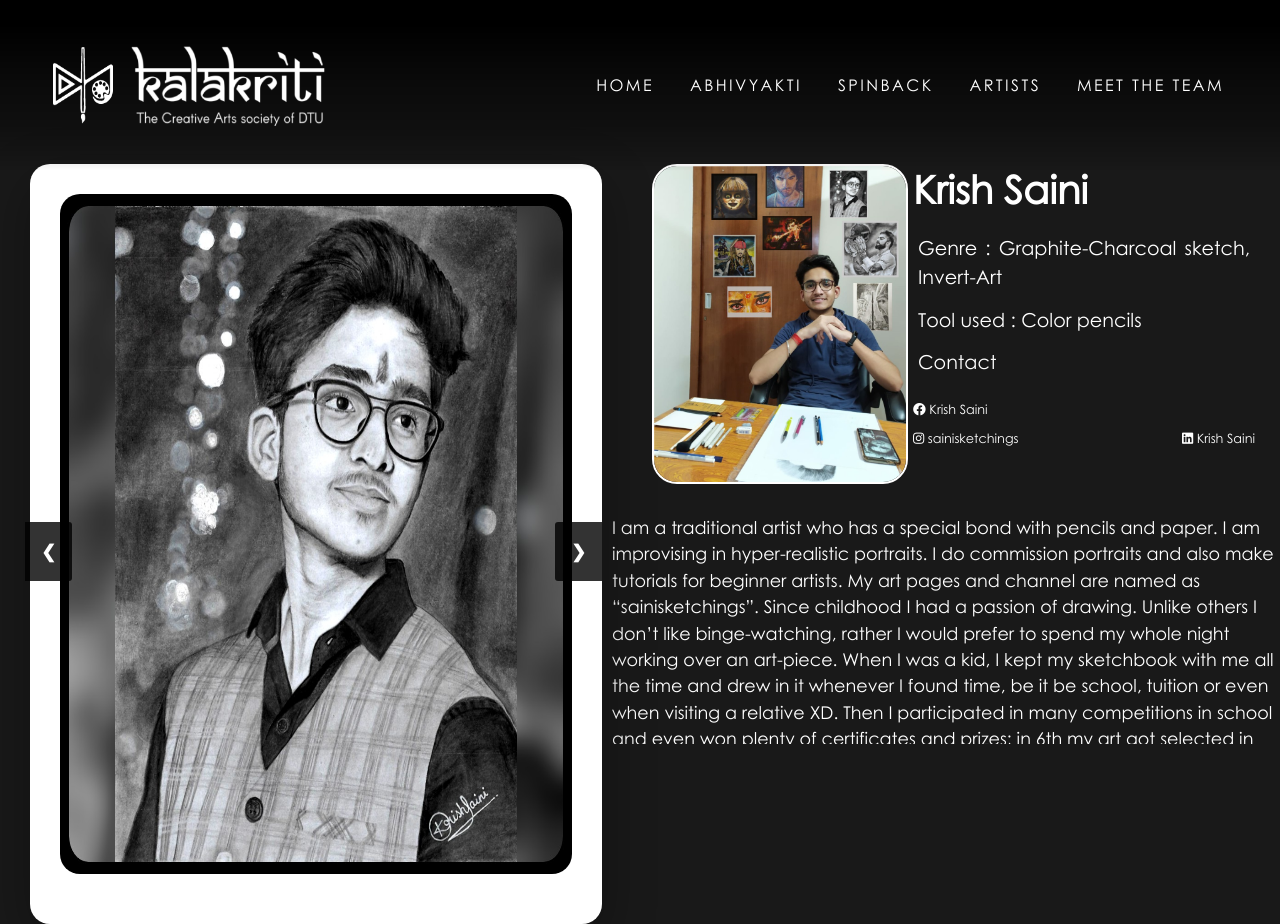
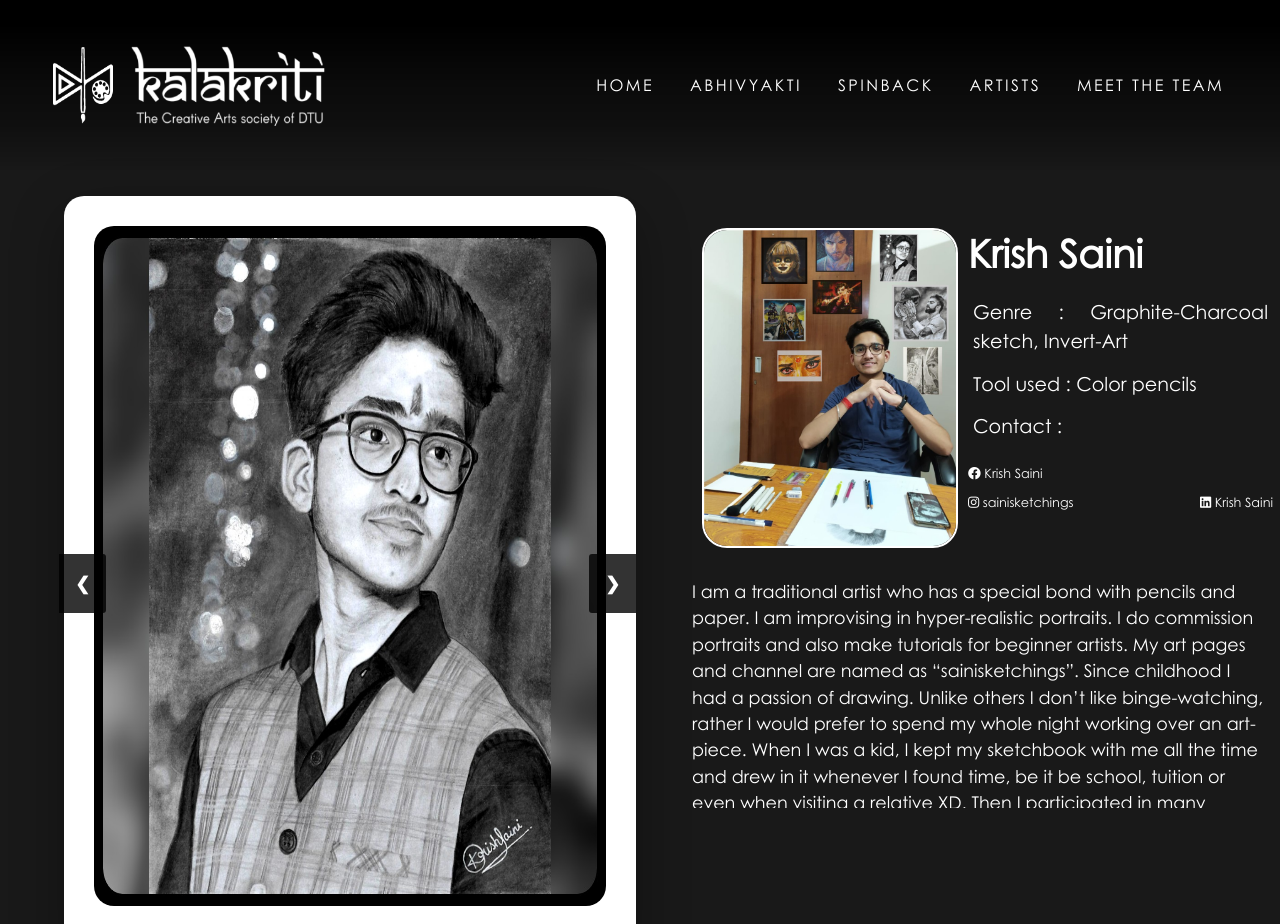
Before and after one commit to dhruvm14-zz/KalakritiWebsite, a plain HTML site: page Artist/Krish/portfolio.html in a window 1280 px wide. Shown: the top 924 px of the page. Drawn offline with nearby package versions, Linux system fonts and the light colour scheme.

Commit message:
Fixing Padding Issue Portfolio

```diff
--- a/Artist/Krish/portfolio.html
+++ b/Artist/Krish/portfolio.html
@@ -30,7 +30,7 @@
       crossorigin="anonymous"
     />
     <link rel="stylesheet" href="../../styles.css" />
-    <link rel="stylesheet" href="../artist3.css" />
+    <link rel="stylesheet" href="../artist4.css" />
     <link rel="stylesheet" href="../../artists1.css" />
   </head>
   <body>
@@ -120,7 +120,7 @@
                 </p>
 
                 <div class="artist-contact">
-                  <p>Contact</p>
+                  <p>Contact :</p>
                   <div class="social-accounts">
                     <a
                       href="https://www.facebook.com/krish.saini.716"
--- a/Artist/artist3.css
+++ b/Artist/artist4.css
@@ -10,6 +10,7 @@
   flex-direction: row;
   margin: 30px;
   margin-top: 8vh;
+  padding-top: 5%;
   width: 100vw;
   height: 120vh;
 }
@@ -111,7 +112,9 @@ body {
 .profile-container {
   display: flex;
   flex-direction: column;
-  width: 65vw;
+  width: 50vw;
+  padding-left: 12px;
+  padding-right: 12px;
   /* position: absolute;
   top: 180px;
   left: 770px; */
@@ -120,13 +123,14 @@ body {
   display: flex;
   flex-direction: row;
   margin-top: 10vh;
-  padding: 20px 50px;
+  padding: 20px 20px;
   font-family: "centuryGothic" !important;
 }
 .profile-image {
   position: relative;
   height: 40vh;
   width: 20vw;
+  margin-right: 5px;
 }
 .profile-pic {
   height: 40vh;
--- a/team.css
+++ b/team.css
@@ -3,7 +3,7 @@ h2 {
 }
 
 #team_title {
-  padding-top: 10%;
+  padding-top: 15%;
   background-color: #191919;
 }
 #team_title h1 {
```
Also changed, not shown: Artist/Abhishek/portfolio.html (+1 -1 lines), Artist/Vipul/portfolio.html (+1 -1 lines), team.html (+1 -1 lines).
